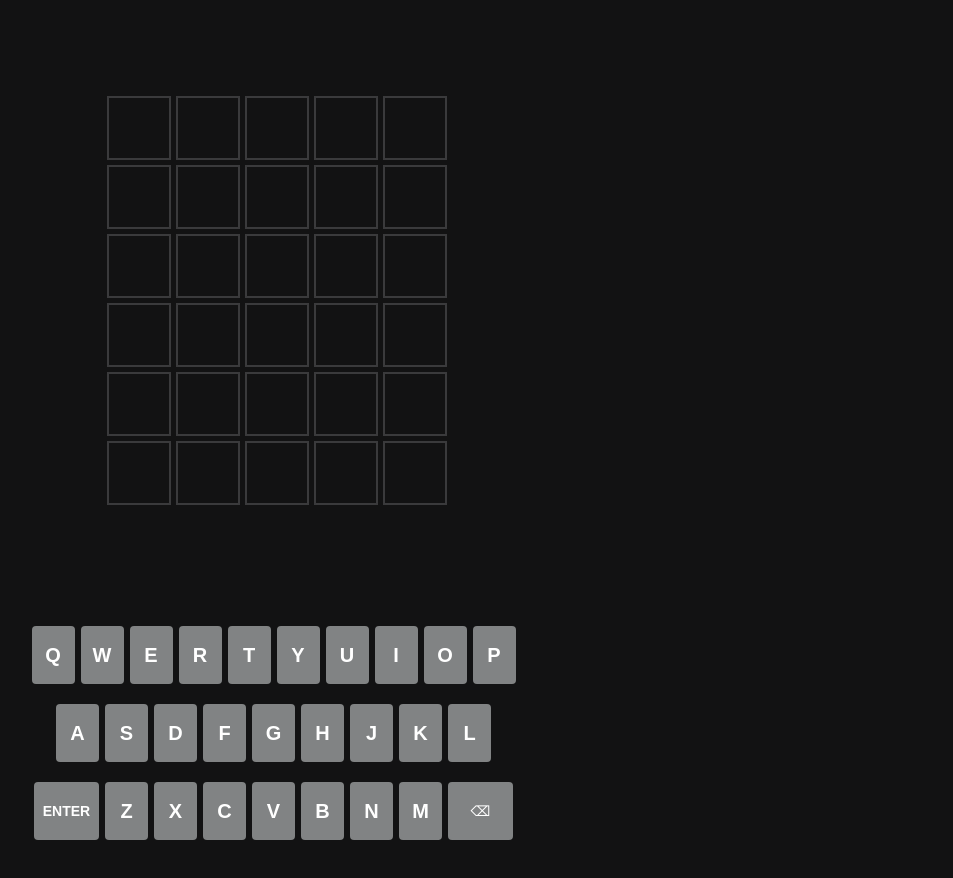
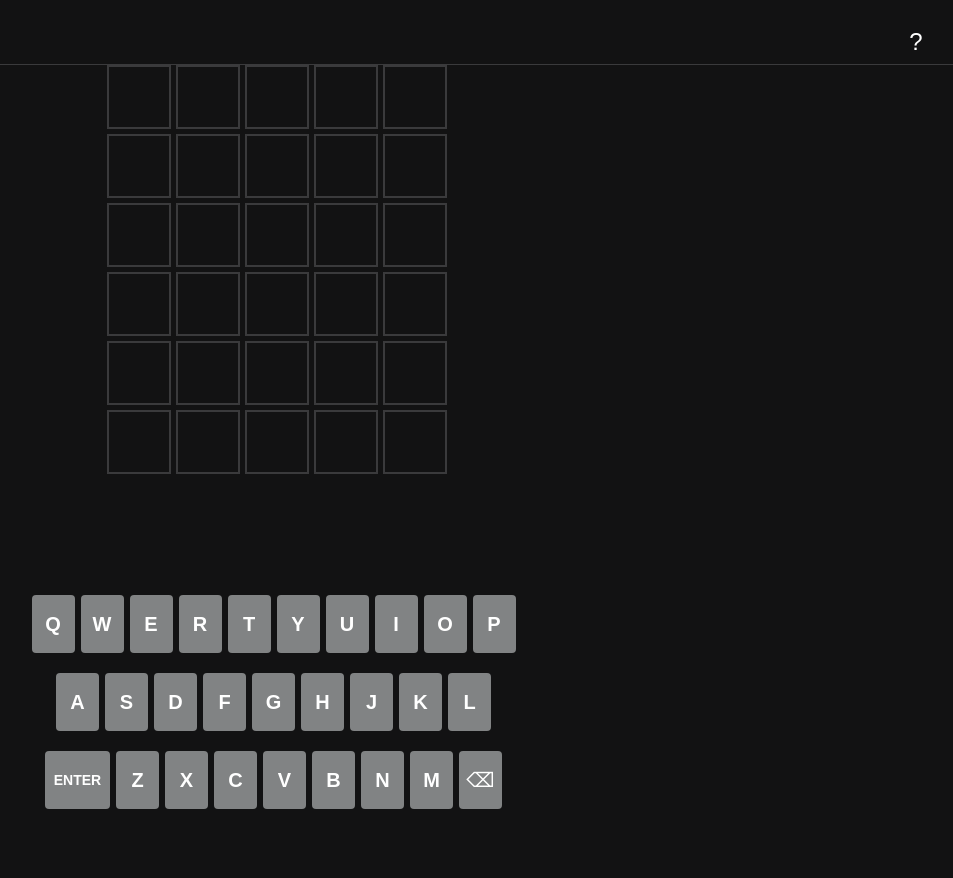
Before and after one commit to raZorpaul/swordle, a React (Vite) app: page / in a window 1280 px wide. Shown: the top 878 px of the page, without its empty margins (324-1277 px from the left). After the commit the page ends 819 px from the top, so only its background shows below. Built offline with nearby package versions, Linux system fonts and the light colour scheme.

Commit message:
more improvements

```diff
--- a/src/App.css
+++ b/src/App.css
@@ -1,7 +1,19 @@
 .app {
-    display: flex;
-    flex-direction: column;
-    justify-content: center;
-    margin: 50px;
-    align-items: center;
+  display: flex;
+  flex-direction: column;
+  min-height: 100vh;
+  background-color: #121213;
+  /* border: 1px white solid; */
 }
+
+.mainContent {
+  flex: 1;
+  display: flex;
+  justify-content: center;
+  align-items: center;
+}
+
+body, html {
+  margin: 0;
+  padding: 0;
+}
--- a/src/App.jsx
+++ b/src/App.jsx
@@ -1,19 +1,33 @@
 import { useState } from 'react'
-import reactLogo from './assets/react.svg'
-import viteLogo from '/vite.svg'
 import './App.css'
 import GameBoard from './components/GameBoard'
-// import Keyboard from "./components/Keyboard.jsx";
+import NavBar from './components/Navbar'
+import Modal from './components/Modal'
 
 function App() {
-  // const [count, setCount] = useState(0)
+  const [showHelpModal, setShowHelpModal] = useState(false)
+
+  const handleHelpClick = () => {
+    setShowHelpModal(true)
+  }
+
+  const handleCloseHelpModal = () => {
+    setShowHelpModal(false)
+  }
 
   return (
     <div className="app">
+      <NavBar onHelpClick={handleHelpClick} />
       <div className="mainContent">
         <GameBoard />
       </div>
-        {/*<Keyboard/>*/}
+      {showHelpModal && (
+        <Modal
+          isOpen={true}
+          onClose={handleCloseHelpModal}
+          message="Here are the game rules and instructions..."
+        />
+      )}
     </div>
   )
 }
--- a/src/components/GameBoard.jsx
+++ b/src/components/GameBoard.jsx
@@ -16,32 +16,35 @@ const wordList = [
 ];
 
 export default function GameBoard() {
-    const { guesses, handleSubmit: submitFeedback, getFeedback } = Feedback();
+    const { getFeedback } = Feedback();
     const [challengeWord, setChallengeWord] = useState(() => {
         return wordList[Math.floor(Math.random() * wordList.length)];
     });
     const [word, setWord] = useState([]);
     const [currentRow, setCurrentRow] = useState(0);
+    const [guesses, setGuesses] = useState([]);
+    const [keyFeedback, setKeyFeedback] = useState({});
+    const [animatingCells, setAnimatingCells] = useState([]);
+    const [pendingFeedback, setPendingFeedback] = useState(null);
     const [isModalOpen, setIsModalOpen] = useState(false);
     const [modalMessage, setModalMessage] = useState('');
-    const [animatingCells, setAnimatingCells] = useState([]);
-    const [pendingFeedback, setPendingFeedback] = useState(null);
     const [gameOver, setGameOver] = useState(false);
     const [lastGuess, setLastGuess] = useState(null);
 
-    const handleOpenModal = () => setIsModalOpen(true);
-    const handleCloseModal = () => setIsModalOpen(false);
-
-    const handleSubmit = useCallback((challengeWord, userGuess) => {
-        // ... (your existing handleSubmit logic)
-
-        if (userGuess === challengeWord || currentRow === rows - 1) {
-            setGameOver(true);
-            setIsModalOpen(true);
-            setModalMessage(userGuess === challengeWord ? "You've guessed the word correctly!" : "Game Over. The word was " + challengeWord);
+    const checkGuess = useCallback((guess) => {
+        const newKeyFeedback = { ...keyFeedback };
+        for (let i = 0; i < guess.length; i++) {
+            const letter = guess[i].toUpperCase();
+            if (challengeWord[i] === letter) {
+                newKeyFeedback[letter] = 'correct';
+            } else if (challengeWord.includes(letter) && newKeyFeedback[letter] !== 'correct') {
+                newKeyFeedback[letter] = 'present';
+            } else if (!challengeWord.includes(letter)) {
+                newKeyFeedback[letter] = 'absent';
+            }
         }
-        submitFeedback(challengeWord, userGuess);
-    }, [submitFeedback, currentRow /* ... other dependencies ... */]);
+        setKeyFeedback(newKeyFeedback);
+    }, [challengeWord, keyFeedback]);
 
     const animateRow = useCallback((feedback) => {
         const animationDuration = 350; // ms
@@ -55,7 +58,17 @@ export default function GameBoard() {
                     setPendingFeedback(null);
                     setCurrentRow(prevRow => prevRow + 1);
                     setWord([]);
-                    setLastGuess(feedback);
+
+                    // Check if the game is over after animation
+                    const isRowCorrect = feedback.every(f => f === '🟩');
+                    if (isRowCorrect || currentRow === rows - 1) {
+                        setGameOver(true);
+                        setIsModalOpen(true);
+                        setModalMessage(isRowCorrect
+                            ? "You've guessed the word correctly!"
+                            : `Game Over. The word was ${challengeWord}`
+                        );
+                    }
                 }, animationDuration / 2);
                 return;
             }
@@ -72,21 +85,15 @@ export default function GameBoard() {
         };
 
         animateNextCol(0);
-    }, [colms]);
+    }, [colms, currentRow, rows, challengeWord]);
 
-    useEffect(() => {
-        if (lastGuess) {
-            const isRowCorrect = lastGuess.every(feedbackItem => feedbackItem === '🟩');
-            if (isRowCorrect || currentRow === rows) {
-                const modalDelay = 4500; // 1.5 seconds after animation completes
-                setTimeout(() => {
-                    setGameOver(true);
-                    setIsModalOpen(true);
-                    setModalMessage(isRowCorrect ? "You've guessed the word correctly!" : "Game Over. The word was " + challengeWord);
-                }, modalDelay);
-            }
-        }
-    }, [lastGuess, currentRow, rows, challengeWord]);
+    const handleSubmit = useCallback((challengeWord, userGuess) => {
+        const feedback = getFeedback(challengeWord, userGuess);
+
+        setGuesses(prevGuesses => [...prevGuesses, { word: userGuess, feedback }]);
+        checkGuess(userGuess);
+        animateRow(feedback);
+    }, [getFeedback, checkGuess, animateRow]);
 
     const handleKeyPress = useCallback((key) => {
         if (gameOver || animatingCells.length > 0) return; // Ignore input if game is over or during animation
@@ -97,11 +104,9 @@ export default function GameBoard() {
             setWord(prevWords => prevWords.slice(0, -1));
         } else if (key === 'ENTER' && word.length === 5) {
             const userGuess = word.join('');
-            const feedback = getFeedback(challengeWord, userGuess);
-            animateRow(feedback);
             handleSubmit(challengeWord, userGuess);
         }
-    }, [word, handleSubmit, animateRow, animatingCells.length, challengeWord, getFeedback, gameOver]);
+    }, [word, handleSubmit, animatingCells.length, challengeWord, getFeedback, gameOver]);
 
     const handleKeyDown = useCallback((event) => {
         if (gameOver) return; // Ignore keyboard input if game is over
@@ -115,6 +120,10 @@ export default function GameBoard() {
             handleKeyPress(key);
         }
     }, [handleKeyPress, gameOver]);
+
+    const handleCloseModal = useCallback(() => {
+        setIsModalOpen(false);
+    }, []);
 
     useEffect(() => {
         window.addEventListener('keydown', handleKeyDown);
@@ -136,22 +145,22 @@ export default function GameBoard() {
                         let letter = '';
 
                         if (row < currentRow && guesses[row]) {
-                            const { word: guessWord, feedback } = guesses[row];
-                            letter = guessWord[col];
-                            cellClass += getFeedbackClass(feedback[col]);
+                            letter = guesses[row].word[col];
+                            cellClass += ` ${getFeedbackClass(guesses[row].feedback[col])}`;
                         } else if (row === currentRow) {
                             letter = (word[col] || '').toUpperCase();
-                            if (animatingCells.includes(col)) {
+
+                            if(animatingCells.includes(col)) {
                                 cellClass += ' animate-flip';
                             }
-                            if (pendingFeedback && pendingFeedback[col]) {
-                                cellClass += getFeedbackClass(pendingFeedback[col]);
+                            if (animatingCells.includes(col) && pendingFeedback) {
+                                cellClass += ` ${getFeedbackClass(pendingFeedback[col])} animate-flip`;
                             }
                         }
 
                         return (
                             <div key={`${row}-${col}`} className={cellClass}>
-                                {letter.toUpperCase()}
+                                {letter}
                             </div>
                         );
                     });
@@ -162,7 +171,7 @@ export default function GameBoard() {
             )}
 
             <div className='keyboard-section'>
-                <Keyboard onKeyPress={handleKeyPress} disabled={gameOver} />
+                <Keyboard onKeyPress={handleKeyPress} feedback={keyFeedback} disabled={gameOver} />
             </div>
         </div>
     );
@@ -170,8 +179,9 @@ export default function GameBoard() {
 
 function getFeedbackClass(feedback) {
     switch (feedback) {
-        case '🟩': return ' correct';
-        case '🟨': return ' present';
-        default: return ' incorrect';
+        case '🟩': return 'correct';
+        case '🟨': return 'present';
+        case '⬛': return 'incorrect';
+        default: return '';
     }
 }
--- a/src/components/Keyboard.jsx
+++ b/src/components/Keyboard.jsx
@@ -1,30 +1,31 @@
 import React from 'react';
 import './styles/keyboard.css';
 
-const Keyboard = ({ onKeyPress, disabled }) => {
-  const handleKeyClick = (key) => {
-    if (!disabled) {
-      onKeyPress(key);
+const Keyboard = ({ onKeyPress, feedback, disabled }) => {
+    const rows = [
+        ['Q', 'W', 'E', 'R', 'T', 'Y', 'U', 'I', 'O', 'P'],
+        ['A', 'S', 'D', 'F', 'G', 'H', 'J', 'K', 'L'],
+        ['ENTER', 'Z', 'X', 'C', 'V', 'B', 'N', 'M', '⌫']
+    ];
+
+    const getFeedbackClass = (key) => {
+        switch (feedback[key]) {
+            case 'correct': return 'key-correct';
+            case 'present': return 'key-present';
+            case 'absent': return 'key-absent';
+            default: return '';
         }
     };
 
-  const keys = [
-    ['Q', 'W', 'E', 'R', 'T', 'Y', 'U', 'I', 'O', 'P'],
-    ['A', 'S', 'D', 'F', 'G', 'H', 'J', 'K', 'L'],
-    ['ENTER', 'Z', 'X', 'C', 'V', 'B', 'N', 'M', '⌫'],
-  ];
-
-  /* new shite*/
-
     return (
-    <div className={`keyboard ${disabled ? 'disabled' : ''}`}>
-      {keys.map((row, rowIndex) => (
+        <div className="keyboard">
+            {rows.map((row, rowIndex) => (
                 <div key={rowIndex} className="keyboard-row">
                     {row.map((key) => (
                         <button
                             key={key}
-              className={`key ${key === 'ENTER' || key === '⌫' ? 'wide-key' : ''}`}
-              onClick={() => handleKeyClick(key === '⌫' ? 'BACKSPACE' : key)}
+                            className={`key ${key.length > 1 ? 'wide-key' : ''} ${getFeedbackClass(key)}`}
+                            onClick={() => onKeyPress(key)}
                             disabled={disabled}
                         >
                             {key}
--- a/src/components/Modal.jsx
+++ b/src/components/Modal.jsx
@@ -12,7 +12,7 @@ export default function Modal({ isOpen, onClose, message }) {
                 <div className="modal-icon">
                     <img src={congratsImage} alt="Congratulations" width="56" height="56" />
                 </div>
-                <h2 className="modal-title">Congratulations!</h2>
+                {/* <h2 className="modal-title">Congratulations!</h2> */}
                 <p className="modal-message">{message}</p>
             </div>
         </div>
--- a/src/components/Navbar.jsx
+++ b/src/components/Navbar.jsx
@@ -1,10 +1,16 @@
-import React from "react";
-import "./styles/Navbar.css"
+import React from 'react';
+import './styles/Navbar.css';
 
-export default function Navbar() {
-    return (
-        <div>
-            <h1>SWORDLE</h1>
-        </div>
-    )
-}
+const NavBar = ({ onHelpClick }) => {
+  return (
+    <nav className="navbar">
+      <div className="navbar-content">
+        <button className="help-button" onClick={onHelpClick}>
+          <span className="question-mark">?</span>
+        </button>
+      </div>
+    </nav>
+  );
+};
+
+export default NavBar;
--- a/src/components/styles/Navbar.css
+++ b/src/components/styles/Navbar.css
@@ -1,5 +1,30 @@
+.navbar {
+  background-color: #121213;
+  border-bottom: 1px solid #3a3a3c;
+  width: 100%;
+  height: 65px;
+  display: flex;
+  align-items: center;
+  justify-content: flex-end;
+  padding: 0 20px;
+  box-sizing: border-box;
+}
 
-h1 {
-    color: white;
-    text-align: center;
+.help-button {
+  background: none;
+  border: none;
+  color: #ffffff;
+  font-size: 24px;
+  cursor: pointer;
+  padding: 0;
+  width: 40px;
+  height: 40px;
+  border-radius: 50%;
+  display: flex;
+  align-items: center;
+  justify-content: center;
 }
+
+.help-button:hover {
+  background-color: #3a3a3c;
+}
--- a/src/components/styles/keyboard.css
+++ b/src/components/styles/keyboard.css
@@ -30,9 +30,23 @@
     justify-content: center;
     align-items: center;
     text-transform: uppercase;
+    transition: background-color 0.3s ease;
 }
 
 .wide-key {
     width: 65px;
     font-size: 14px;
 }
+
+/* New styles for key feedback */
+.key-correct {
+    background-color: #538d4e;
+}
+
+.key-present {
+    background-color: #b59f3b;
+}
+
+.key-absent {
+    background-color: #3a3a3c;
+}
--- a/src/main.jsx
+++ b/src/main.jsx
@@ -2,13 +2,11 @@ import React from 'react'
 import ReactDOM from 'react-dom/client'
 import App from './App.jsx'
 import './index.css'
-import Navbar from './components/Navbar.jsx'
+import NavBar from './components/Navbar.jsx'
 
 ReactDOM.createRoot(document.getElementById('root')).render(
+
   <React.StrictMode>
-    <div className="title">
-      {/*<Navbar></Navbar>*/}
-    </div>
     <App />
   </React.StrictMode>,
 )
```
Also changed, not shown: src/components/backupGameboard.jsx (deleted, +0 -91 lines), src/assets/gameover.png (added), 1 other file (tests, documents, lock files or other folders). Lines whose indentation alone changed are shown as unchanged.
